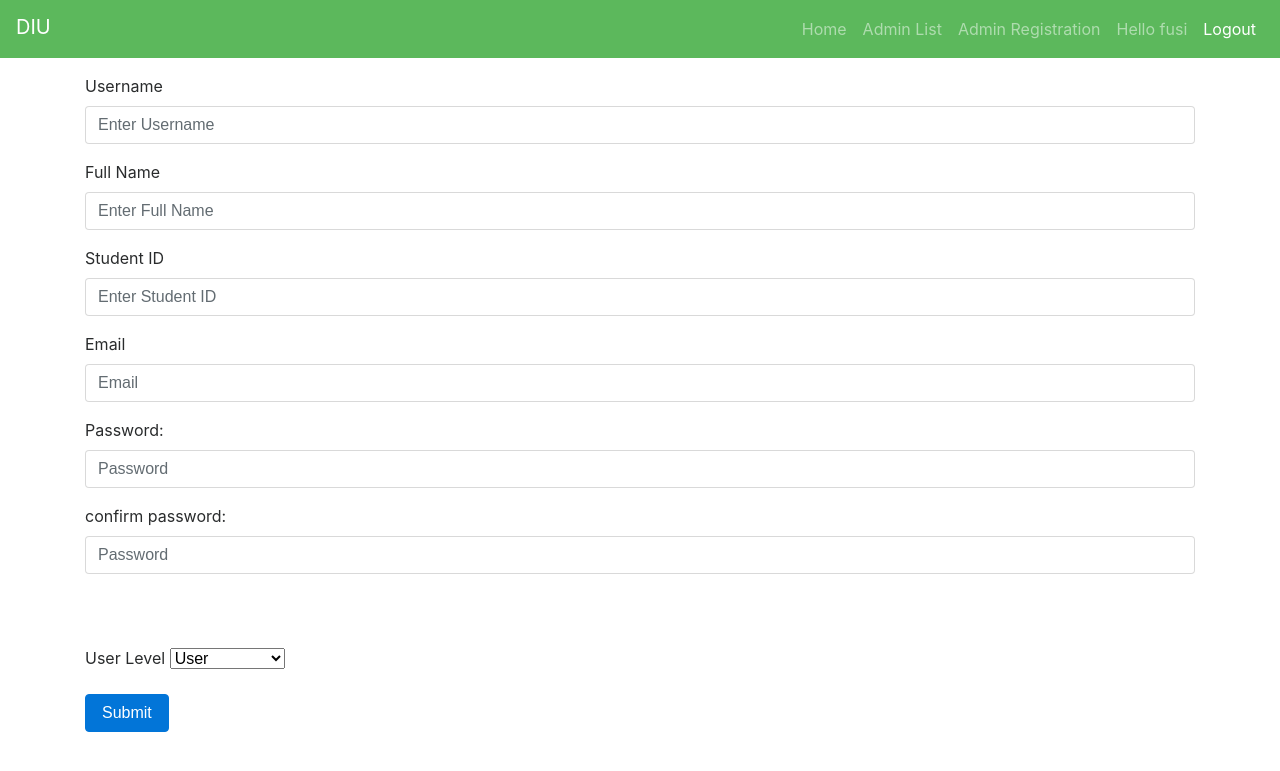
After one commit to fuadwasi/topc_site, a Django app: page /signup/ in a window 1280 px wide. The commit adds this page. Shown: the top 771 px of the page. Run offline with Django 3.2, Linux system fonts and the light colour scheme; a user stored in the database is signed in; some libraries are stand-ins or nearby versions.

Commit message:
admin_reg_system&modification

```diff
--- /dev/null
+++ b/TOPC_Reg_SYS/templates/fragment/message_show.html
@@ -0,0 +1,16 @@
+{% if messages %}
+    <div class="alert alert-danger">
+
+        {% for message in messages %}
+
+            <h6>
+                <center>
+                    {{ message }}
+                </center>
+            </h6>
+
+
+        {% endfor %}
+
+    </div>
+{% endif %}
--- /dev/null
+++ b/TOPC_Reg_SYS/templates/fragment/nevbar_s_admin.html
@@ -0,0 +1,42 @@
+<nav class="navbar navbar-fixed-top navbar-toggleable-sm navbar-inverse bg-success mb-3">
+    <button class="navbar-toggler navbar-toggler-right" type="button" data-toggle="collapse"
+            data-target="#collapsingNavbar">
+        <span class="navbar-toggler-icon"></span>
+    </button>
+    <div class="flex-row d-flex">
+        <a class="navbar-brand mb-1" href="#">DIU</a>
+
+    </div>
+    <div class="navbar-collapse collapse" id="collapsingNavbar">
+
+        <ul class="navbar-nav ml-auto">
+
+
+            <li class="nav-item">
+                <a class="nav-link" href={% url "home" %}>Home <span class="sr-only">Home</span></a>
+            </li>
+
+                <li class="nav-item active">
+{#                    <a class="nav-link" href={% url "all_std" %}>All Students List</a>#}
+                </li>
+                <li class="nav-item active">
+{#                    <a class="nav-link" href={% url "upload" %}>Upload Data</a>#}
+                </li>
+                <li class="nav-item">
+                    <a class="nav-link" href={% url "users" %}>Admin List</a>
+                </li>
+                <li class="nav-item">
+                    <a class="nav-link" href={% url "signup" %}>Admin Registration</a>
+                </li>
+
+
+            <li class="nav-item ">
+                <a class="nav-link" href={% url "home" %}>Hello {{ user }}</a>
+            </li>
+
+            <li class="nav-item active">
+                <a class="nav-link" href="/logout/">Logout</a>
+            </li>
+        </ul>
+    </div>
+</nav>
--- a/TOPC_Reg_SYS/templates/home.html
+++ b/TOPC_Reg_SYS/templates/home.html
@@ -197,7 +197,9 @@
                 <th scope="col">ID</th>
                 <th scope="col">Name</th>
                 <th scope="col">Status</th>
+                {% if level > 0 %}
                 <th scope="col" class="text-center mx-auto">Action</th>
+                {% endif %}
             </tr>
             </thead>
             <tbody>
@@ -208,11 +210,13 @@
                     <td>{{ student.name }}</td>
                     <td>{{ student.status }}</td>
                     <td class="text-center mx-auto">
+                    {% if level > 0 %}
                         {% if student.status == 'not_taken' %}
                             <a href="/register/{{ student.id }}" class="btn  btn-success  ">Register</a>
                         {% else %}
                             <a class="btn btn-danger text-light disabled ">Already Registered</a>
                         {% endif %}
+                    {% endif %}
                     </td>
                 </tr>
             {% endfor %}
--- a/TOPC_Reg_SYS/templates/signup.html
+++ b/TOPC_Reg_SYS/templates/signup.html
@@ -5,83 +5,84 @@
     <title>DIU</title>
     <link rel="stylesheet" href="//maxcdn.bootstrapcdn.com/bootstrap/4.0.0-alpha.6/css/bootstrap.min.css"/>
     <link href="//maxcdn.bootstrapcdn.com/font-awesome/4.3.0/css/font-awesome.min.css" rel="stylesheet"/>
+    <script src="https://ajax.googleapis.com/ajax/libs/jquery/2.1.1/jquery.min.js"></script>
 </head>
 <body>
-<nav class="navbar navbar-fixed-top navbar-toggleable-sm navbar-inverse bg-primary mb-3">
-    <button class="navbar-toggler navbar-toggler-right" type="button" data-toggle="collapse"
-            data-target="#collapsingNavbar">
-        <span class="navbar-toggler-icon"></span>
-    </button>
-    <div class="flex-row d-flex">
-        <a class="navbar-brand mb-1" href="#">DIU</a>
-        <button type="button" class="hidden-md-up navbar-toggler" data-toggle="offcanvas"
-                title="Toggle responsive left sidebar">
-            <span class="navbar-toggler-icon"></span>
-        </button>
-    </div>
-    <div class="navbar-collapse collapse" id="collapsingNavbar">
+{% include 'fragment/nevbar_s_admin.html' %}
+{% include 'fragment/message_show.html' %}
 
-        <ul class="navbar-nav ml-auto">
-
-
-            {#            <li class="nav-item">#}
-            {#                <a class="nav-link" href={% url "home" %}>Home <span class="sr-only">Home</span></a>#}
-            {#            </li>#}
-            {##}
-            {##}
-            {#            <li class="nav-item active">#}
-            {#                <a class="nav-link" href={% url "all_std" %}>All Students List</a>#}
-            {#            </li>#}
-            {#            <li class="nav-item active">#}
-            {#                <a class="nav-link" href={% url "upload" %}>Upload Data</a>#}
-            {#            </li>#}
-            {#            <li class="nav-item">#}
-            {#                <a class="nav-link" href={% url "users" %}>Admin List</a>#}
-            {#            </li>#}
-            {#            <li class="nav-item">#}
-            {#                <a class="nav-link" href={% url "signup" %}>Admin Registration</a>#}
-            {#            </li>#}
-            {##}
-            {##}
-            {#            <li class="nav-item ">#}
-            {#                <a class="nav-link" href={% url "home" %}>Hello {{ user }}</a>#}
-            {#            </li>#}
-            {##}
-            {#            <li class="nav-item active">#}
-            {#                <a class="nav-link" href="/logout/">Logout</a>#}
-            {#            </li>#}
-        </ul>
-    </div>
-</nav>
+{% if msg == 'Entry Succcessful' %}
+    <h4 class="alert alert-success"><center>{{ msg }}</center></h4>
+{% elif msg %}
+    <h4 class="alert alert-danger">{{ msg }}</h4>
+{% endif %}
 
 <div class="container">
     <form method="post" id="register-form">
         {% csrf_token %}
         <div class="form-group">
             <label for="username">Username</label>
-            <input type="name" class="form-control" id="username"
-                   placeholder="Enter Name" name="username">
+            <input type="text" class="form-control" id="username"
+                   placeholder="Enter Username" name="username" required>
         </div>
 
         <div class="form-group">
             <label for="username">Full Name</label>
-            <input type="name" class="form-control" id="username"
-                   placeholder="Enter Name" name="username">
+            <input type="text" class="form-control" id="username"
+                   placeholder="Enter Full Name" name="f_name" required>
         </div>
 
-        {#        <div class="form-group">#}
-        {#            <label for="username">Email</label>#}
-        {#            <input type="name" class="form-control" id="username"#}
-        {#                   placeholder="Enter Name" name="username">#}
-        {#        </div>#}
+        <div class="form-group">
+            <label for="sId">Student ID</label>
+            <input type="text" class="form-control" id="sId"
+                   placeholder="Enter Student ID" name="sId" required>
+        </div>
 
+
+        <div class="form-group">
+            <label for="email">Email</label>
+            <input type="email" class="form-control" id="email1"
+                   placeholder="Email" name="email">
+        </div>
+        <h4 id='result'></h4>
+
+
+        {#        .............................Email Validity Check start..............................#}
 
 
         <script src="https://ajax.googleapis.com/ajax/libs/jquery/2.1.1/jquery.min.js"></script>
+
+        <script>
+            function validateEmail(email) {
+                var re = /^(([^<>()[\]\\.,;:\s@\"]+(\.[^<>()[\]\\.,;:\s@\"]+)*)|(\".+\"))@((\[[0-9]{1,3}\.[0-9]{1,3}\.[0-9]{1,3}\.[0-9]{1,3}\])|(([a-zA-Z\-0-9]+\.)+[a-zA-Z]{2,}))$/;
+                return re.test(email);
+            }
+
+            function validate() {
+                var $result = $("#result");
+                var email = $("#email1").val();
+                $result.text("");
+
+                if (validateEmail(email)) {
+                    $result.text(email + " is valid :)");
+                    $result.css("color", "green");
+                } else {
+                    $result.text(email + " is not valid :(");
+                    $result.css("color", "red");
+                }
+                return false;
+            }
+
+            $("#email1").on('keyup', validate);
+        </script>
+
+        {#        .........................Email Validity Check end........................#}
+
+
         <div class="form-group">
 
             <label for="pass1">Password:</label>
-            <input type="password" class="form-control" name="password" id="password" placeholder="Password"/>
+            <input type="password" class="form-control" name="password" id="password" placeholder="Password" required/>
 
 
         </div>
@@ -92,38 +93,43 @@
 
             </label>
             <input type="password" class="form-control" name="confirm_password" id="confirm_password"
-                   placeholder="Password"/><br>
-            <span id='message'></span><br>
+                   placeholder="Password" required/><br>
+            <h4 id='message'></h4><br>
         </div>
 
+
+        {#        .........................Password Validity Check start........................#}
         <script>
             $('#password, #confirm_password').on('keyup', function () {
-                if ($('#password').val() == $('#confirm_password').val()) {
-                    $('#message').html('Matching').css('color', 'green');
+                if ($('#password').val() == '') {
+                    $('#message').html('Password is empty').css('color', 'red');
+                } else if ($('#password').val() == $('#confirm_password').val()) {
+                    $('#message').html('Password matchced').css('color', 'green');
                 } else
-                    $('#message').html('Not Matching').css('color', 'red');
+                    $('#message').html('Password did not match').css('color', 'red');
             });
         </script>
-        {#        <div class="form-group">#}
-        {#            <label for="pass1">Password</label>#}
-        {#            <input type="password" class="form-control" id="pass1" placeholder="Password" name="password">#}
-        {#        </div>#}
-        {#        <div class="form-group">#}
-        {#            <label for="pass2">Re-Enter Password</label>#}
-        {#            <input type="password" class="form-control" id="pass2" placeholder="Password" name="password2">#}
-        {#        </div>#}
+        {#        .........................Email Validity Check end............................#}
+
+
         <div class="form-group">
             <label>User Level</label>
 
             <select name="u_level" required="true">
                 <option value="user">User</option>
                 <option value="admin">Admin</option>
+                {% if level == 3 %}
+                    <h4>{{ level }}</h4>
                 <option value="superuser">Super Admin</option>
+                {% endif %}
             </select>
         </div>
 
         <button type="submit" id="form-submit" class="btn btn-primary">Submit</button>
+
+
     </form>
+
 
     <div>
         {% if status == 1 %}
@@ -132,7 +138,7 @@
             {{ " Upload hoi nai" }}
 
         {% endif %}
-        <h4>{{ msg }}</h4>
+{#        <h4>{{ msg }}</h4>#}
 
 
     </div>
--- a/TOPC_Reg_SYS/urls.py
+++ b/TOPC_Reg_SYS/urls.py
@@ -8,9 +8,10 @@ urlpatterns = [
     path('logout/', views.user_logout, name='logout'),
     path('ush/', views.ush, name="ush"),
     path('signup/', views.signup, name="signup"),
-    path('std-reg/', views.std_reg, name="std-reg")
+    path('std-reg/', views.std_reg, name="std-reg"),
     path('users/',views.users,name="users"),
     path('r_set/<int:id>', views.r_set,name='r_set'),
+    path('delete_user/<int:id>', views.delete_user,name='delete_user'),
 
 
 ]
--- a/TOPC_Reg_SYS/views/main.py
+++ b/TOPC_Reg_SYS/views/main.py
@@ -54,13 +54,16 @@ def login(request):
             user = authenticate(request, username=username, password=password)
             if user is not None:
                 auth_login(request, user)
-                return redirect("home")
+                return redirect("ush")
             else:
                 messages.error(request, "Login Failed")
                 return redirect("login")
         else:
             messages.error(request, "Problem with Username and Password")
             return redirect("login")
+
+
+
 
 
 def user_logout(request):
@@ -74,31 +77,32 @@ def ush(request):
     if request.user.is_authenticated:
         level = 0
         stdcount = RegStudents.objects.all().count()
-        if request.user.is_staff:
+
+        if request.user.is_superuser:
+            level = 3
+        elif request.user.is_staff:
             level = 2
-        elif request.user.is_superuser:
-            level = 3
         else:
             level = 1
         if request.method == "GET":
-            context = {'level': level, 'stdcount': stdcount}
+            context = {'level': level, 'stdcount': stdcount,'user': request.user.username}
             return render(request, "user_home.html", context)
         elif request.method == "POST":
             sID = request.POST['search']
             if sID == '%':
                 obj = ALLStudents.objects.all()
-                context = {'level': level, 'stdcount': stdcount, 'ALLstudents': obj}
+                context = {'level': level, 'stdcount': stdcount, 'ALLstudents': obj,'user': request.user.username}
                 return render(request, "user_home.html", context)
             elif sID != "":
                 std = ALLStudents.objects.filter(Q(sID__contains=sID) | Q(name__contains=sID))
 
                 if std:
-                    context = {'level': level, 'stdcount': stdcount, 'ALLstudents': std}
+                    context = {'level': level, 'stdcount': stdcount, 'ALLstudents': std,'user': request.user.username}
                     return render(request, "user_home.html", context)
                 else:
                     pass
             else:
-                context = {'level': level, 'stdcount': stdcount}
+                context = {'level': level, 'stdcount': stdcount,'user': request.user.username}
                 return render(request, "user_home.html", context)
     else:
         system_messages = messages.get_messages(request)
@@ -112,27 +116,48 @@ def ush(request):
 
 
 def signup(request):
-    if request.user.is_superuser:
+    if request.user.is_staff:
+        if request.user.is_staff:
+            level = 2
+        if request.user.is_superuser:
+            level = 3
+
         if request.method == 'GET':
-            return render(request, "signup.html", {'user': request.user.username})
+            return render(request, "signup.html", {'user': request.user.username,"level":level})
         elif request.method == "POST":
+
+
+            system_messages = messages.get_messages(request)
+            for message in system_messages:
+                # This iteration is necessary
+                pass
+            system_messages.used = True
+
+
             username = request.POST["username"]
+            f_name =request.POST["f_name"]
+            email = request.POST["email"]
+            sId = request.POST["sId"]
             password = request.POST["password"]
+
             password2 = request.POST["confirm_password"]
             u_level = request.POST["u_level"]
             if username == '' or password == '':
                 return render(request, "signup.html", {'msg': 'Data missing', 'user': request.user.username})
             else:
+                if level < 3 and u_level=='superuser':
+                    messages(request,"Your are not authorized to do this  operation")
+                    return redirect('signup')
                 old_user = User.objects.filter(Q(username__exact=username))
                 if old_user:
                     return render(request, "signup.html",
-                                  {'msg': 'Admin Already Exists', 'user': request.user.username})
+                                  {'msg': 'User Already Exists', 'user': request.user.username})
                 elif password2 != password:
                     return render(request, "signup.html",
                                   {'msg': 'Password does not match', 'user': request.user.username})
                 else:
 
-                    new_user = User.objects.create_user(username=username, password=password)
+                    new_user = User.objects.create_user(username=username, password=password,first_name=f_name,last_name=sId,email=email)
                     if u_level == 'superuser':
                         new_user.is_superuser = 1
                         new_user.is_staff = 1
@@ -143,11 +168,130 @@ def signup(request):
                         new_user.is_superuser = 0
                         new_user.is_staff = 0
                     new_user.save()
-                    return render(request, "signup.html", {'msg': 'Entry Succcessful', 'user': request.user.username})
+                    messages.error(request,"Entry Succcessful")
+                    return redirect('signup')
+                    # return render(request, "signup.html", {'msg': 'Entry Succcessful', 'user': request.user.username})
     else:
-        return redirect("home")
+        return redirect("ush")
 
 def users(request):
-    return render(request,'users.html')
-def r_set(request):
-    return render(request,'reset_pass.html')
+    if request.user.is_staff:
+        level = 0
+        stdcount = RegStudents.objects.all().count()
+        if request.method == "GET":
+            if request.user.is_staff:
+                level = 2
+                all_user = User.objects.filter(Q(is_superuser__exact=0))
+            if request.user.is_superuser:
+                level = 3
+                all_user = User.objects.all()
+        elif request.method == "POST":
+            username = request.POST['search']
+            if request.user.is_staff:
+                level = 2
+                all_user = User.objects.filter(Q(is_superuser__exact=0)& Q(username=username))
+            if request.user.is_superuser:
+                level = 3
+                all_user = User.objects.filter(Q(username=username))
+        context = {'students': all_user,'level': level,'user': request.user.username }
+        return render(request,'users.html',context)
+    else:
+        return redirect("ush")
+
+
+
+
+
+def r_set(request,id):
+    if request.user.is_staff:
+        admin = User.objects.get(Q(id__exact=id))
+        if request.user.is_staff:
+            level = 2
+        if request.user.is_superuser:
+            level = 3
+
+        if request.method=='GET':
+            context = {'admin': admin.username, 'level': level, 'user': request.user.username}
+
+            return render(request,'reset_pass.html',context)
+        elif request.method == "POST":
+            system_messages = messages.get_messages(request)
+            for message in system_messages:
+                # This iteration is necessary
+                pass
+            system_messages.used = True
+            pass
+            password = request.POST["password"]
+
+            password2 = request.POST["confirm_password"]
+
+            current_admin_password=request.POST["admin_password"]
+            current_admin= request.user
+            current_user = authenticate(request, username=current_admin.username, password=current_admin_password)
+            if current_user is not None:
+                if request.user.is_staff:
+                    level = 0
+                    if request.user.is_staff:
+                        level = 2
+                    if request.user.is_superuser:
+                        level = 3
+                    if admin.is_superuser<=current_admin.is_superuser:
+                        if password!=password2 or password=='':
+                            context = {'admin': admin.username, 'level': level, 'user': request.user.username,
+                                       'messages': "New password is not valid"}
+                            return render(request, "reset_pass.html", context)
+                        else:
+                            admin.set_password(password)
+                            admin.save()
+                            messages.success(request,"Password Change Successfully")
+                            return redirect('users')
+                    else:
+                        messages.error(request,'You are not authorized')
+                        return redirect('users')
+            else:
+                context = {'admin': admin.username, 'level': level, 'user': request.user.username,'messages':"Wrong password entered"}
+                return render(request,"reset_pass.html",context)
+
+
+
+
+
+
+                context = {'students': all_user,'level': level,'user': request.user.username }
+                messages.success(request,)
+                return render(request,'users.html',context)
+    else:
+        return redirect("ush")
+
+
+def delete_user(request,id):
+    system_messages = messages.get_messages(request)
+    for message in system_messages:
+        # This iteration is necessary
+        pass
+    system_messages.used = True
+    if request.user.is_staff:
+        level = 0
+        if User.objects.all().count() == 0:
+            messages.error(request,"There is no user.")
+            return redirect("users")
+        if request.user.is_staff:
+            level = 2
+            find_user = User.objects.filter(Q(is_superuser__exact=0)& Q(id__exact=id))
+        if request.user.is_superuser:
+            level = 3
+            find_user = User.objects.filter(Q(id__exact=id))
+
+        if find_user:
+            current_user = User.objects.get(Q(id__exact=id))
+            if current_user.username==request.user.username:
+                messages.error(request,"You can't delete your self")
+            else:
+                find_user.delete()
+                messages.success(request,"User Deleted Successfully")
+        else:
+            messages.success(request, "User not found")
+        return redirect('users')
+    else:
+        messages.error(request,"You are not authorized")
+        return redirect("ush")
```
Also changed, not shown: TOPC_Reg_SYS/models.py (+4 -4 lines), TOPC_Reg_SYS/templates/fragment/nevbar_admin.html (added, +44 -0 lines), TOPC_Reg_SYS/templates/fragment/nevbar_user.html (added, +35 -0 lines), TOPC_Reg_SYS/templates/login.html (+1 -14 lines), TOPC_Reg_SYS/templates/reset_pass.html (+54 -82 lines), TOPC_Reg_SYS/templates/user_home.html (+8 -42 lines), TOPC_Reg_SYS/templates/users.html (+12 -43 lines), db.sqlite3.
